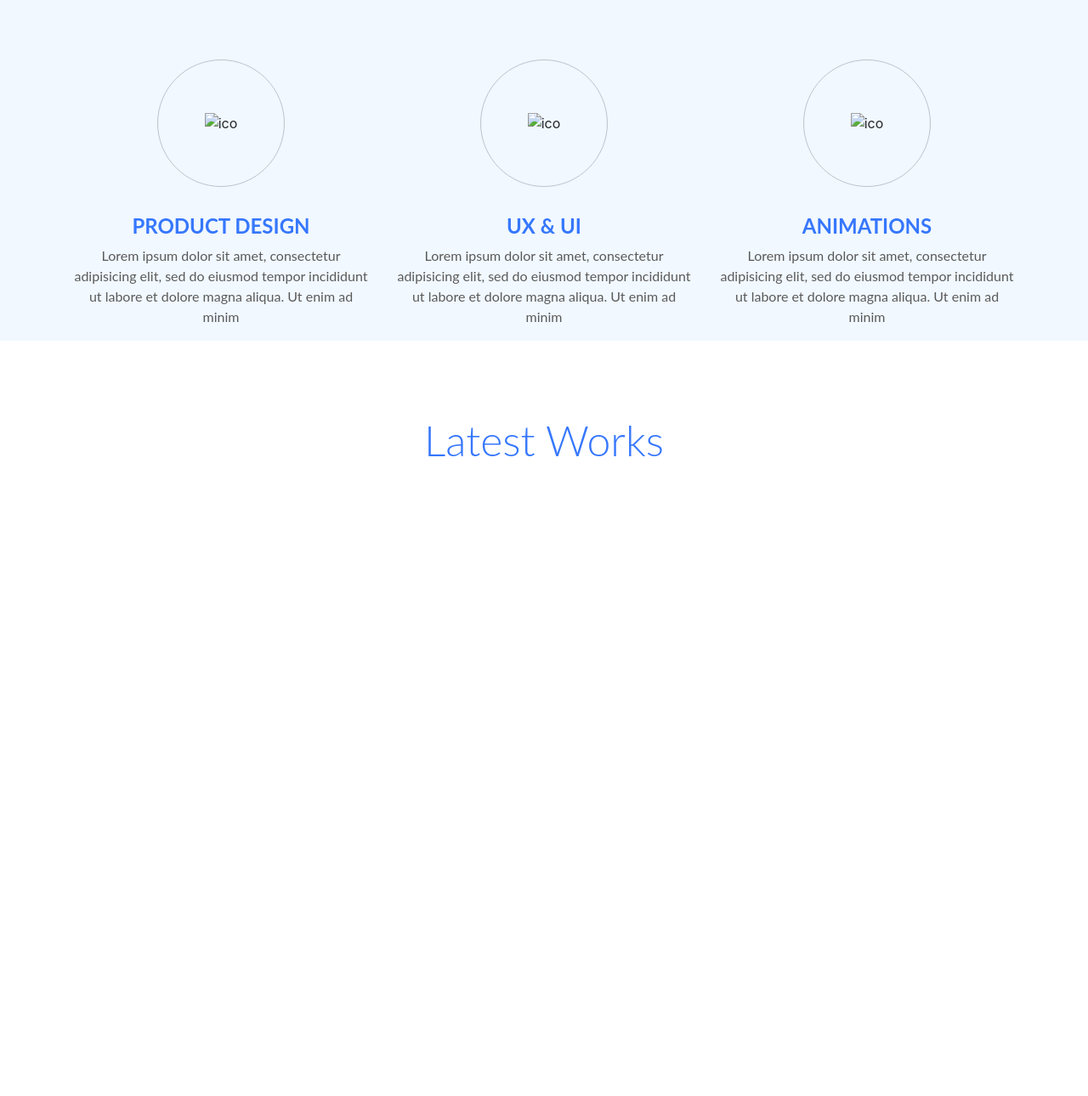
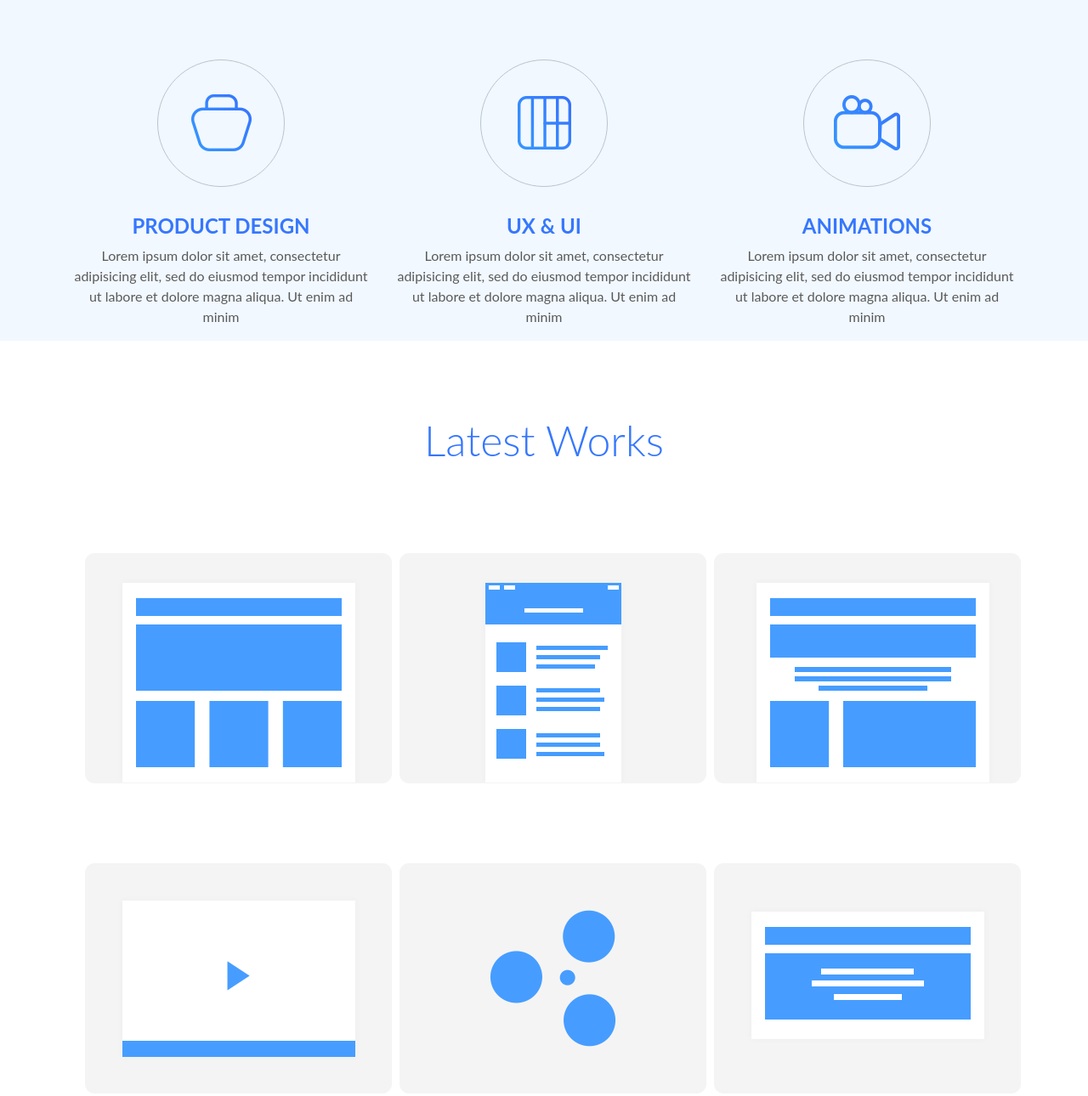
Before and after one commit to i1Gaming/testhomework, a plain HTML site: page index.html in a window 1280 px wide. Shown: the part 1815-3105 px from the top of the page at 85% size. Drawn offline with nearby package versions, Linux system fonts and the light colour scheme; the site is published under a folder, as on GitHub Pages, so addresses that start at the root find nothing; a web font is replaced by a local one.

Commit message:
Update index.html

```diff
--- a/index.html
+++ b/index.html
@@ -60,21 +60,21 @@
             </div>
             <div class="row">
                 <div class="col-lg expert-in__wrapper">
-                    <div class="expert-in__wrapper_border"><img src="/img1/expertin_img1.png" alt="ico"
+                    <div class="expert-in__wrapper_border"><img src="./img1/expertin_img1.png" alt="ico"
                             class="expert-in__wrapper_img"></div>
                     <h4 class="expert-in__wrapper_title">MOBILE APP DESIGN</h4>
                     <p class="expert-in__wrapper_subtitle">Lorem ipsum dolor sit amet, consectetur adipisicing elit, sed
                         do eiusmod tempor incididunt ut labore et dolore magna aliqua. Ut enim ad minim </p>
                 </div>
                 <div class="col-lg expert-in__wrapper">
-                    <div class="expert-in__wrapper_border"><img src="/img1/expertin_img2.png" alt="ico"
+                    <div class="expert-in__wrapper_border"><img src="./img1/expertin_img2.png" alt="ico"
                             class="expert-in__wrapper_img"></div>
                     <h4 class="expert-in__wrapper_title">WEB DESIGN</h4>
                     <p class="expert-in__wrapper_subtitle">Lorem ipsum dolor sit amet, consectetur adipisicing elit, sed
                         do eiusmod tempor incididunt ut labore et dolore magna aliqua. Ut enim ad minim </p>
                 </div>
                 <div class="col-lg expert-in__wrapper">
-                    <div class="expert-in__wrapper_border"><img src="/img1/expertin_img3.png" alt="ico"
+                    <div class="expert-in__wrapper_border"><img src="./img1/expertin_img3.png" alt="ico"
                             class="expert-in__wrapper_img"></div>
                     <h4 class="expert-in__wrapper_title">WEB DEVELOPMENT</h4>
                     <p class="expert-in__wrapper_subtitle">Lorem ipsum dolor sit amet, consectetur adipisicing elit, sed
@@ -83,21 +83,21 @@
             </div>
             <div class="row">
                 <div class="col-lg expert-in__wrapper">
-                    <div class="expert-in__wrapper_border"><img src="/img1/expertin_img4.png" alt="ico"
+                    <div class="expert-in__wrapper_border"><img src="./img1/expertin_img4.png" alt="ico"
                             class="expert-in__wrapper_img"></div>
                     <h4 class="expert-in__wrapper_title">PRODUCT DESIGN</h4>
                     <p class="expert-in__wrapper_subtitle">Lorem ipsum dolor sit amet, consectetur adipisicing elit, sed
                         do eiusmod tempor incididunt ut labore et dolore magna aliqua. Ut enim ad minim </p>
                 </div>
                 <div class="col-lg expert-in__wrapper">
-                    <div class="expert-in__wrapper_border"><img src="/img1/expertin_img5.png" alt="ico"
+                    <div class="expert-in__wrapper_border"><img src="./img1/expertin_img5.png" alt="ico"
                             class="expert-in__wrapper_img"></div>
                     <h4 class="expert-in__wrapper_title">UX & UI</h4>
                     <p class="expert-in__wrapper_subtitle">Lorem ipsum dolor sit amet, consectetur adipisicing elit, sed
                         do eiusmod tempor incididunt ut labore et dolore magna aliqua. Ut enim ad minim </p>
                 </div>
                 <div class="col-lg expert-in__wrapper">
-                    <div class="expert-in__wrapper_border"><img src="/img1/expertin_img6.png" alt="ico"
+                    <div class="expert-in__wrapper_border"><img src="./img1/expertin_img6.png" alt="ico"
                             class="expert-in__wrapper_img"></div>
                     <h4 class="expert-in__wrapper_title">ANIMATIONS</h4>
                     <p class="expert-in__wrapper_subtitle">Lorem ipsum dolor sit amet, consectetur adipisicing elit, sed
@@ -110,29 +110,29 @@
         <div class="container row Latest-Works__container">
             <div class="col-12 title Latest-Works__title">Latest Works</div>
             <div class="col-4 Latest-Works__img-wrapper">
-                <img src="/images-work/Work 1.png" alt="">
+                <img src="./images-work/Work 1.png" alt="">
 
             </div>
             <div class="col-4 Latest-Works__img-wrapper">
-                <img src="/images-work/Work-2.png" alt="">
+                <img src="./images-work/Work-2.png" alt="">
 
             </div>
             <div class="col-4 Latest-Works__img-wrapper">
-                <img src="/images-work/Work-3.png" alt="">
+                <img src="./images-work/Work-3.png" alt="">
 
             </div>
             <div class="col-4 Latest-Works__img-wrapper">
 
-                <img src="/images-work/Work 4.png" alt="">
+                <img src="./images-work/Work 4.png" alt="">
 
             </div>
             <div class="col-4 Latest-Works__img-wrapper">
 
-                <img src="/images-work/Work 5.png" alt="">
+                <img src="./images-work/Work 5.png" alt="">
 
             </div>
             <div class="col-4 Latest-Works__img-wrapper">
-                <img src="/images-work/Work 6.png" alt="">
+                <img src="./images-work/Work 6.png" alt="">
 
             </div>
         </div>
```
